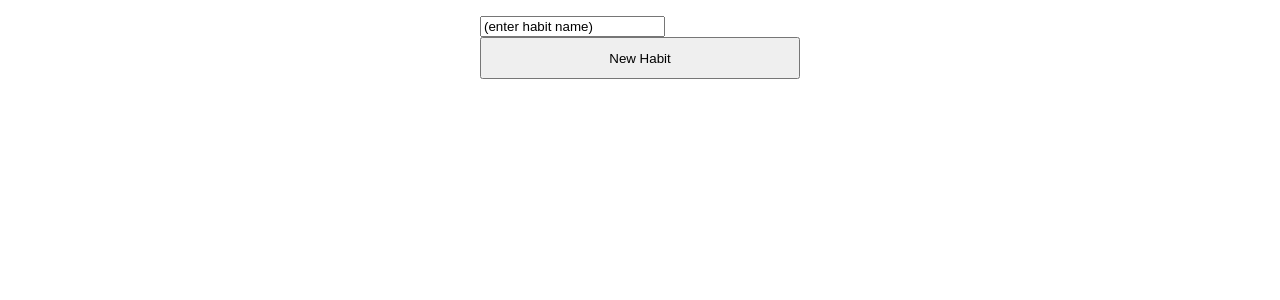
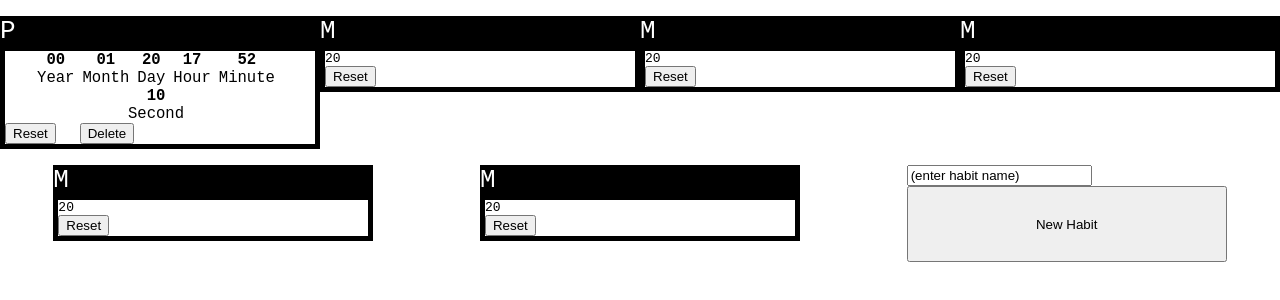
Before and after one commit to Outige/habit-tracker, a website: page index.html in a window 1280 px wide. Drawn offline with Linux system fonts and the light colour scheme.

Commit message:
:fire: rework html and css time display

```diff
--- a/index.html
+++ b/index.html
@@ -19,6 +19,7 @@
 <!--  -->
     <link rel="shortcut icon" type="image/jpg" href="img/punctuality.png"/>
     <link rel="stylesheet" href="stlye.css">
+    <!-- <script type="module" defer src="main.js"></script> -->
 </head>
 <body>
     <div class="habit-zone">
@@ -27,8 +28,31 @@
                 <span>P</span>
             </div>
             <div class="habit-body">
-                <div class="count">
-                    20
+                <div class="time-container">
+                    <div class="time-subcontainer">
+                        <div class="time-value">00</div>
+                        <div class="time-name">Year</div>
+                    </div>
+                    <div class="time-subcontainer">
+                        <div class="time-value">01</div>
+                        <div class="time-name">Month</div>
+                    </div>
+                    <div class="time-subcontainer">
+                        <div class="time-value">20</div>
+                        <div class="time-name">Day</div>
+                    </div>
+                    <div class="time-subcontainer">
+                        <div class="time-value">17</div>
+                        <div class="time-name">Hour</div>
+                    </div>
+                    <div class="time-subcontainer">
+                        <div class="time-value">52</div>
+                        <div class="time-name">Minute</div>
+                    </div>
+                    <div class="time-subcontainer">
+                        <div class="time-value">10</div>
+                        <div class="time-name">Second</div>
+                    </div>
                 </div>
                 <div class="reset-div">
                     <button class="reset-button">Reset</button>
@@ -115,6 +139,5 @@
 
 
     </div>
-    <script type="module" src="main.js"></script>
 </body>
 </html>
--- a/main.js
+++ b/main.js
@@ -46,6 +46,32 @@
     localStorage.setItem("habitData", JSON.stringify(newHabitData));
 }
 
+function calculateTime(d) {
+    var today = new Date()
+    var diff = (today-d)/1000
+    var years = Math.floor(diff/(60*60*24*365))
+    diff = diff - (60*60*24*365)*years
+    var months = Math.floor(diff/(60*60*24*28))
+    diff = diff - (60*60*24*28)*months
+    var days = Math.floor(diff/(60*60*24))
+    diff = diff - (60*60*24)*days
+    var hours = Math.floor(diff/(60*60))
+    diff = diff - (60*60)*hours
+    var minutes = Math.floor(diff/(60))
+    diff = diff - (60)*minutes
+    var seconds = Math.floor(diff)
+    // console.log(`${years} years`)
+    // console.log(`${months} months`)
+    // console.log(`${days} days`)
+    // console.log(`${hours} hours`)
+    // console.log(`${minutes} minutes`)
+    // console.log(`${seconds} seconds`)
+    // return(`${years}:${months}:${days}:${hours}:${minutes}:${seconds}`)
+    // return(`${years} ${months} month ${days} days ${hours} hours ${minutes} minutes ${seconds} seconds`)
+    // return(`${hours}:${minutes}:${seconds}`)
+    return(`Y:M:D\n${years}:${months}:${days} - ${hours}:${minutes}:${seconds}`)
+}
+
 /*----------FUNCTIONS----------*/
 function refreshHabitZone() {
     var habitZone = document.getElementsByClassName('habit-zone')[0];
@@ -71,8 +97,9 @@
         var today = new Date()
         var startDays = habitData[key]['start']
         var d = new Date(startDays[startDays.length-1])
-        count.innerText = `${((today-d)/(1000*60*60*24)).toFixed(5)} days`
-
+        // count.innerText = `${((today-d)/(1000*60*60*24)).toFixed(5)} days`
+        // calculateTime(d)
+        count.innerText = calculateTime(d)
 
         // reset button
         var habitReset = document.createElement('div')
@@ -144,7 +171,7 @@
     for (var i = 0; i < countDivs.length; i++) {
         var startDays = habitData[i]['start']
         var d = new Date(startDays[startDays.length-1])
-        countDivs[i].innerText = `${((today-d)/(1000*60*60*24)).toFixed(5)} days`
+        countDivs[i].innerText = calculateTime(d)//`${((today-d)/(1000*60*60*24)).toFixed(5)} days`
     }
 }
 
--- a/stlye.css
+++ b/stlye.css
@@ -1,6 +1,23 @@
 body {
     margin: 0;
     padding: 0;
+    font-family: monospace;
+}
+
+.time-container {
+    display: flex;
+    text-align: center;
+    justify-content: center;
+    flex-wrap: wrap;
+}
+
+.time-subcontainer {
+    margin-right: 0.5rem;
+    font-size: 1.2em;
+}
+
+.time-value {
+    font-weight: bold;
 }
 
 .habit-zone {
```
